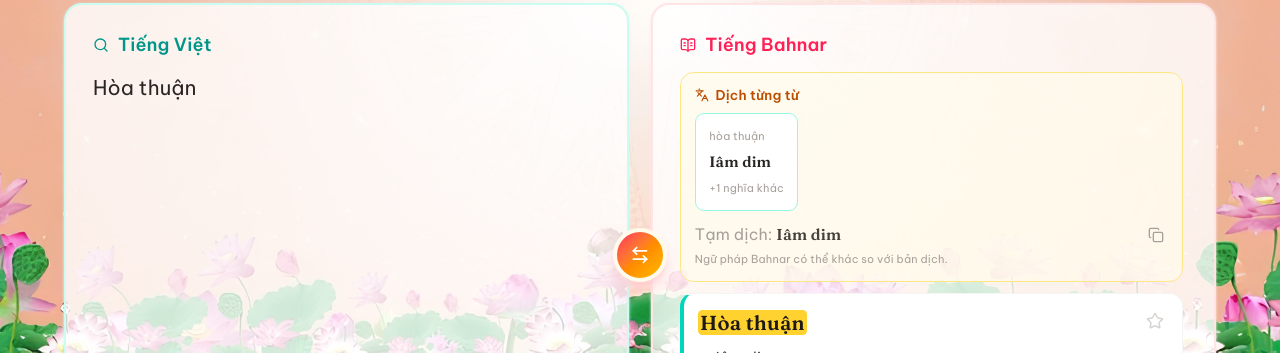
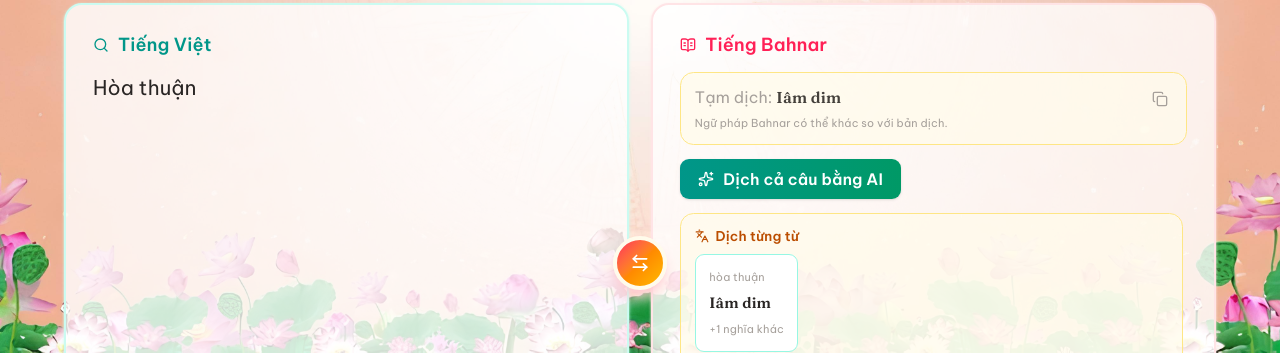
Before and after one commit to thanhminh2k/bana-viet-translate, a React (Vite) app: page / in a window 1280 px wide. Both pictures are taken after a click on the button "Tra từ này". Shown: the part 447-800 px from the top of the page. Built offline with nearby package versions, Linux system fonts and the light colour scheme.

Commit message:
change location button

```diff
--- a/src/components/Breakdown.jsx
+++ b/src/components/Breakdown.jsx
@@ -1,8 +1,36 @@
 import { Check, Copy, Languages } from "lucide-react";
 import { FONT_SERIF } from "../constants";
 
-export function Breakdown({ analysis, onReplace, copied, onCopy }) {
-  const { segments, draft, words } = analysis;
+export function Draft({ analysis, copied, onCopy }) {
+  const { draft, words } = analysis;
+  if (words.length <= 1) return null;
+  return (
+    <div className="rounded-xl border border-amber-200 bg-amber-50/70 p-3">
+      <div className="flex items-start justify-between gap-2">
+        <div className="text-sm text-stone-700">
+          <span className="text-stone-400">Tạm dịch: </span>
+          <span className="font-semibold" style={FONT_SERIF}>
+            {draft}
+          </span>
+        </div>
+        <button
+          onClick={onCopy}
+          aria-label="Chép bản ghép"
+          title="Chép bản ghép"
+          className="shrink-0 rounded-md p-1 text-stone-400 hover:bg-white hover:text-teal-600"
+        >
+          {copied ? <Check size={16} className="text-teal-600" /> : <Copy size={16} />}
+        </button>
+      </div>
+      <div className="mt-1 text-[11px] leading-snug text-stone-400">
+        Ngữ pháp Bahnar có thể khác so với bản dịch.
+      </div>
+    </div>
+  );
+}
+
+export function Breakdown({ analysis, onReplace }) {
+  const { segments, words } = analysis;
   const multi = words.length > 1;
   return (
     <div className="rounded-xl border border-amber-200 bg-amber-50/70 p-3">
@@ -62,30 +90,6 @@ export function Breakdown({ analysis, onReplace, copied, onCopy }) {
           );
         })}
       </div>
-
-      {multi && (
-        <>
-          <div className="mt-2.5 flex items-start justify-between gap-2">
-            <div className="text-sm text-stone-700">
-              <span className="text-stone-400">Tạm dịch: </span>
-              <span className="font-semibold" style={FONT_SERIF}>
-                {draft}
-              </span>
-            </div>
-            <button
-              onClick={onCopy}
-              aria-label="Chép bản ghép"
-              title="Chép bản ghép"
-              className="shrink-0 rounded-md p-1 text-stone-400 hover:bg-white hover:text-teal-600"
-            >
-              {copied ? <Check size={16} className="text-teal-600" /> : <Copy size={16} />}
-            </button>
-          </div>
-          <div className="mt-1 text-[11px] leading-snug text-stone-400">
-            Ngữ pháp Bahnar có thể khác so với bản dịch.
-          </div>
-        </>
-      )}
     </div>
   );
 }
--- a/src/components/LookupMode.jsx
+++ b/src/components/LookupMode.jsx
@@ -1,6 +1,6 @@
 import { ArrowLeftRight, BookOpenText, History, Search, Sparkles, X } from "lucide-react";
 import { DIR_LABEL, FONT_SERIF } from "../constants";
-import { Breakdown } from "./Breakdown";
+import { Breakdown, Draft } from "./Breakdown";
 import { AiTranslation } from "./AiTranslation";
 import { ResultCard } from "./ResultCard";
 
@@ -112,7 +112,7 @@ function ResultPanel({
         <span>{tgtLabel}</span>
       </div>
 
-      {!query.trim() ? (
+            {!query.trim() ? (
         <div className="flex flex-col gap-3">
           <div className="text-sm leading-relaxed text-stone-400">
             Kết quả tra cứu sẽ hiện ở đây
@@ -121,15 +121,17 @@ function ResultPanel({
         </div>
       ) : (
         <>
+          {showBreakdown && <Draft analysis={analysis} copied={copied} onCopy={onCopy} />}
+
+          <AiTranslation key={`${direction}|${query.trim()}`} text={query.trim()} direction={direction} />
+
           {!hasAnything ? (
-            <div className="text-sm leading-relaxed text-stone-400">
+            <div className="mt-3 text-sm leading-relaxed text-stone-400">
               Không tìm thấy từ phù hợp trong từ điển
             </div>
           ) : (
-            <div className="flex flex-col gap-2.5 overflow-y-auto max-h-80 sm:max-h-[28rem] pr-1">
-              {showBreakdown && (
-                <Breakdown analysis={analysis} onReplace={onReplace} copied={copied} onCopy={onCopy} />
-              )}
+            <div className="mt-3 flex flex-col gap-2.5 overflow-y-auto max-h-80 sm:max-h-[28rem] pr-1">
+              {showBreakdown && <Breakdown analysis={analysis} onReplace={onReplace} />}
               {results.map((g, i) => (
                 <ResultCard
                   key={g.key}
@@ -142,7 +144,6 @@ function ResultPanel({
               ))}
             </div>
           )}
-          <AiTranslation key={`${direction}|${query.trim()}`} text={query.trim()} direction={direction} />
         </>
       )}
     </div>
```
